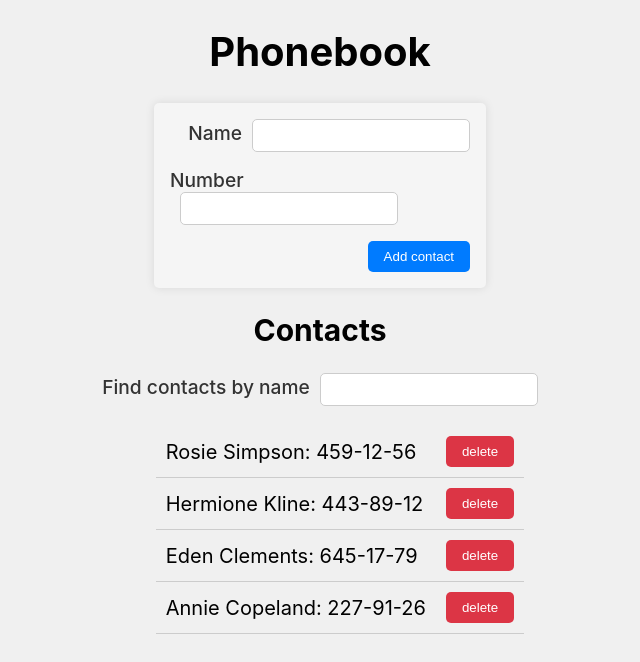
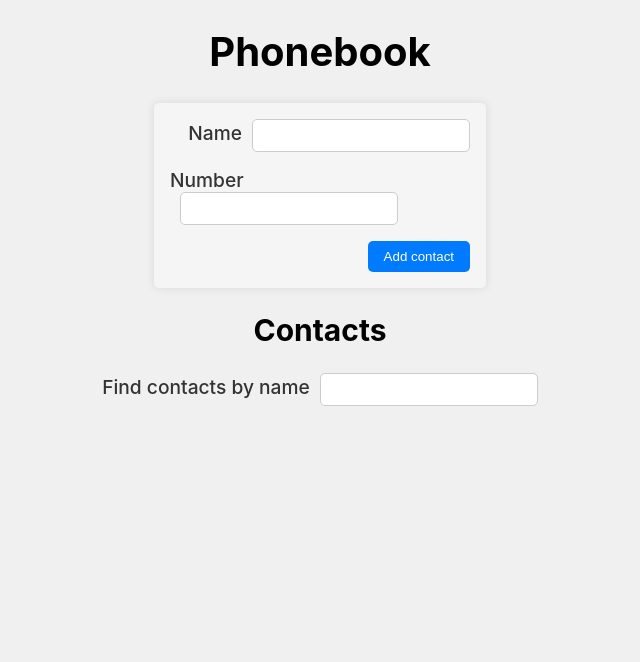
Before and after one commit to MaximNoritsyn/goit-react-woolf-hw-02-phonebook, a React (Create React App) app: page / in a window 1280 px wide. Shown: the top 662 px of the page, without its empty margins (320-960 px from the left). Built offline with nearby package versions, Linux system fonts and the light colour scheme.

Commit message:
set storage

```diff
--- a/src/components/App.jsx
+++ b/src/components/App.jsx
@@ -6,13 +6,23 @@ import { ContactList } from './contacts/contact_list/list.jsx';
 export class App extends Component {
 
   state = {
-    contacts: [
-      { id: 'id-1', name: 'Rosie Simpson', number: '459-12-56' },
-      { id: 'id-2', name: 'Hermione Kline', number: '443-89-12' },
-      { id: 'id-3', name: 'Eden Clements', number: '645-17-79' },
-      { id: 'id-4', name: 'Annie Copeland', number: '227-91-26' },
-    ],
+    contacts: [],
     filter: ''
+  }
+
+  componentDidMount() {
+    const contacts = localStorage.getItem('contacts')
+    const parsedContacts = JSON.parse(contacts)
+    if (parsedContacts) {
+      this.setState({ contacts: parsedContacts })
+    }
+  }
+
+  componentDidUpdate(prevProps, prevState){
+    if (this.state.contacts !== prevState.contacts) {
+      const contactsString = JSON.stringify(this.state.contacts)
+      localStorage.setItem('contacts', contactsString)
+    }
   }
 
   fillContacts = (contact) => {
```
